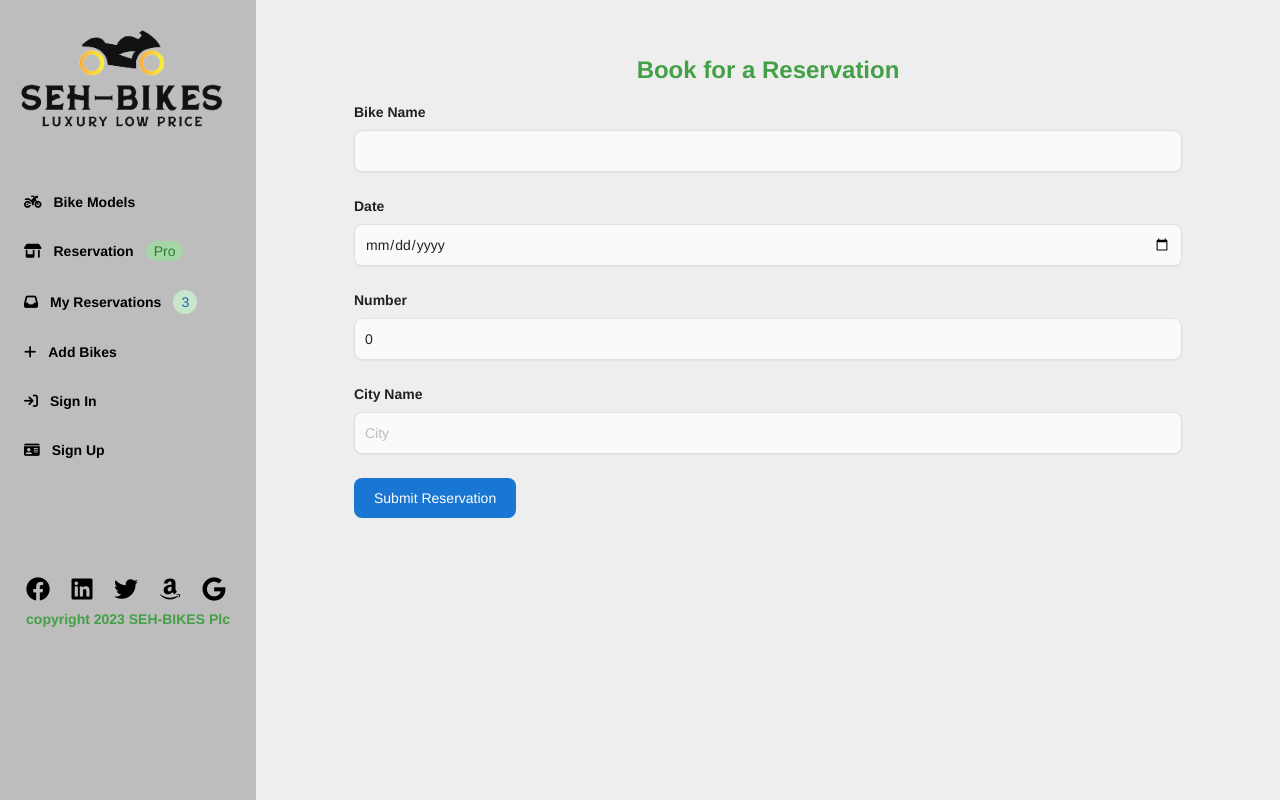
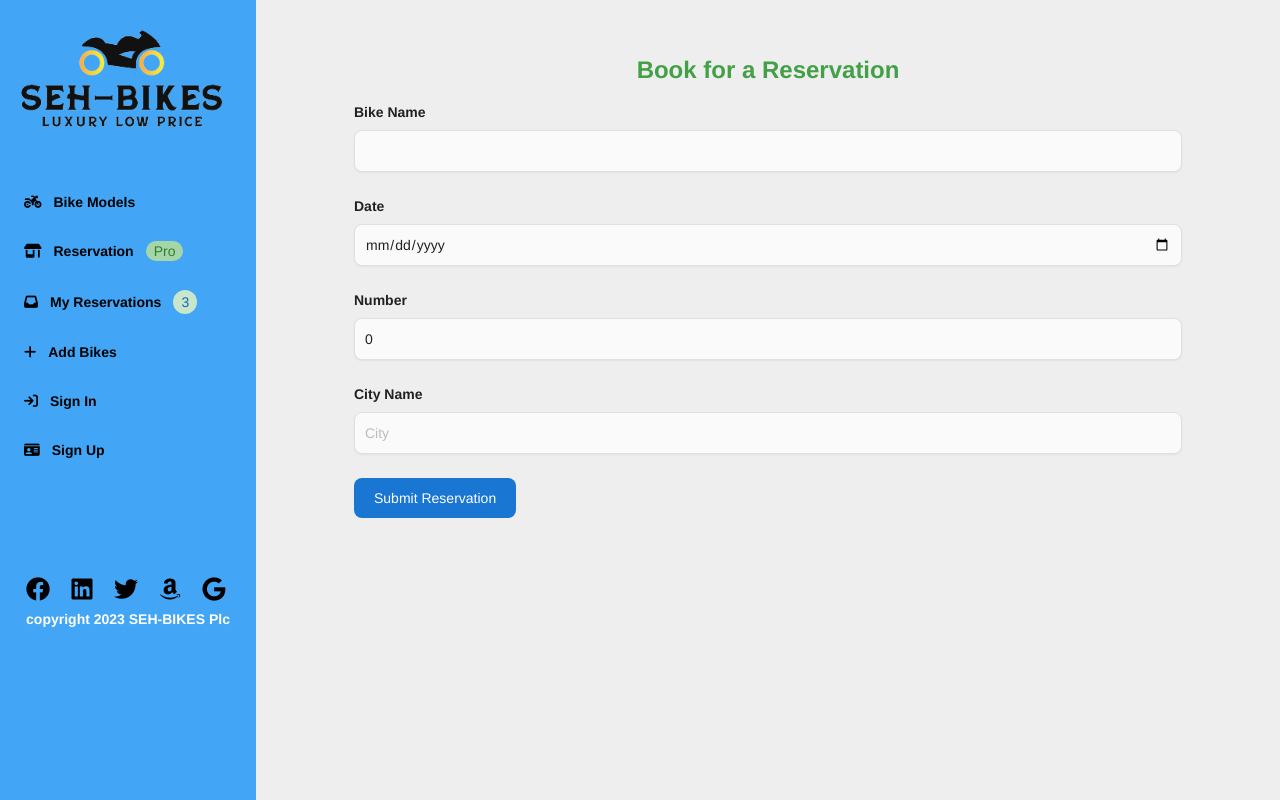
Before and after one commit to Harrynoqs/Final-group-capstone-frontend, a React (Vite) app: page / in a window 1280 px wide. Built offline with nearby package versions, Linux system fonts and the light colour scheme.

Commit message:
modified the sidebar backgound color

```diff
--- a/src/components/sidebar.jsx
+++ b/src/components/sidebar.jsx
@@ -46,7 +46,7 @@ function Sidebar() {
         } sm:translate-x-0`}
         aria-label="Sidebar"
       >
-        <div className="h-screen px-3 py-4 overflow-y-hidden bg-gray-400 dark:bg-gray-800">
+        <div className="h-screen px-3 py-4 overflow-y-hidden bg-blue-400 dark:bg-gray-800">
           <div>
             <img src="./images/black1.png" alt="SEH bikes" className="mb-9" />
           </div>
@@ -97,7 +97,7 @@ function Sidebar() {
                 <li className="w-9 h-9"><a href="www.amazin.com"><i className="text-2xl fa-brands fa-amazon" role="button" aria-label="facebook" /></a></li>
                 <li className="w-9 h-9"><a href="www.google.com"><i className="text-2xl fa-brands fa-google" role="button" aria-label="facebook" /></a></li>
               </ul>
-              <span className="text-sm font-bold text-green-600">
+              <span className="text-sm font-bold text-white">
                 copyright 2023 SEH-BIKES Plc
               </span>
             </div>
```
